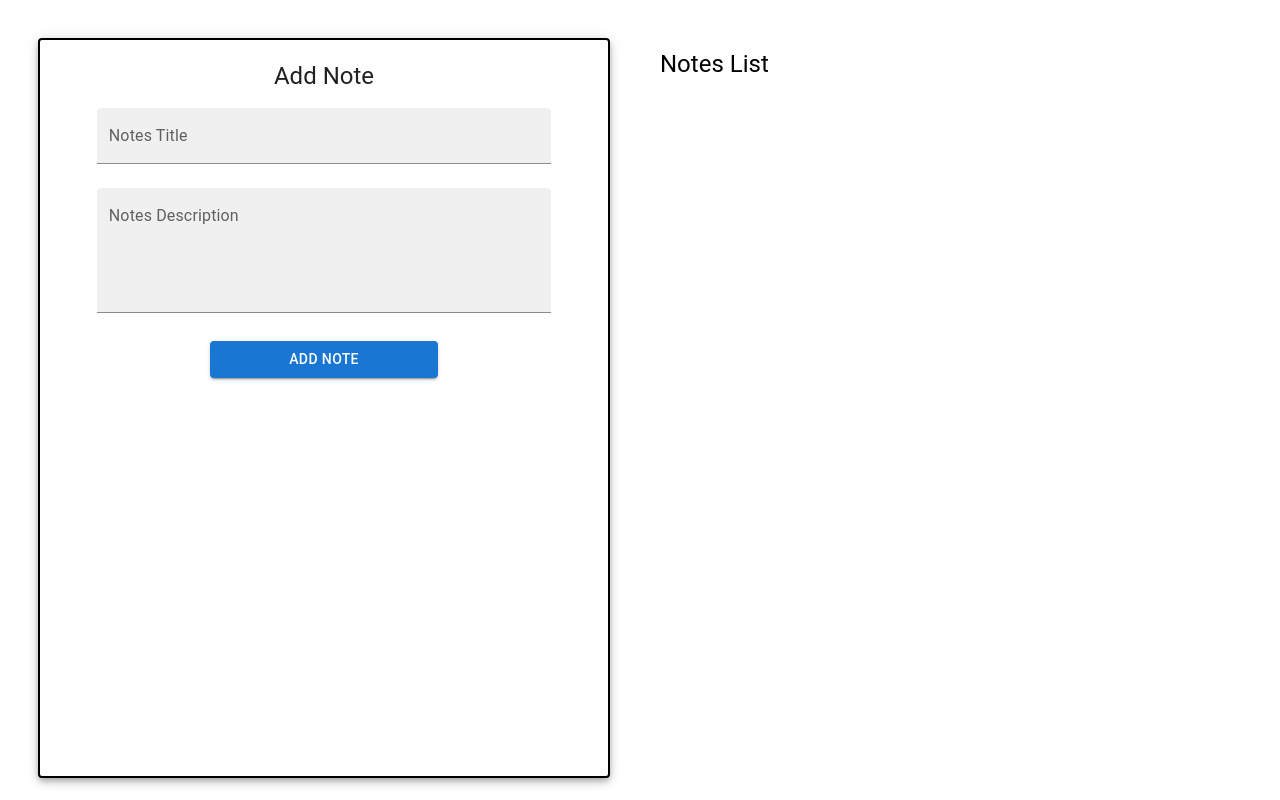
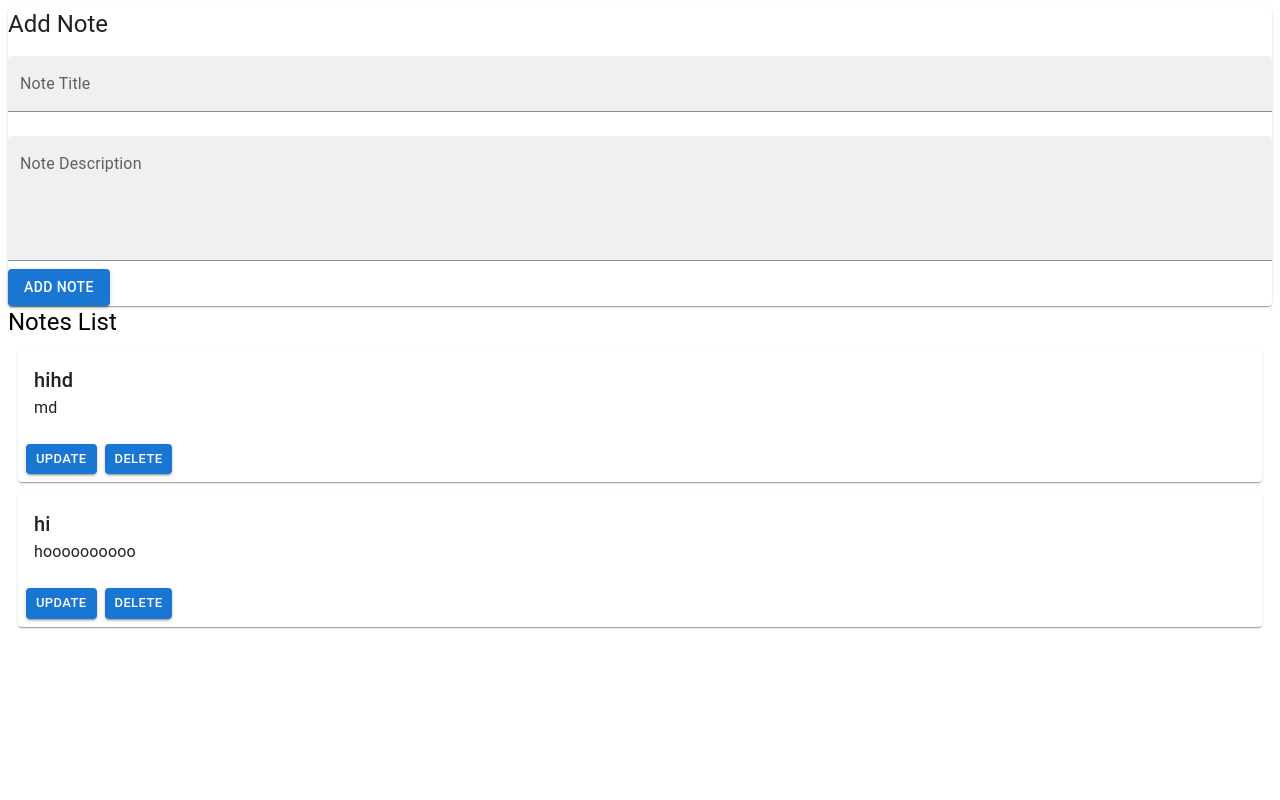
Before and after one commit to Haider00/myLatestProject, a Next.js app: page /notes in a window 1280 px wide. Built offline with nearby package versions, Linux system fonts and the light colour scheme; data requests are answered from the project's data file.

Commit message:
added RTK query in the project and also json-server implemented

```diff
--- a/package.json
+++ b/package.json
@@ -6,7 +6,8 @@
     "dev": "next dev",
     "build": "next build",
     "start": "next start",
-    "lint": "next lint"
+    "lint": "next lint",
+    "json-server": "json-server --watch src/pages/api/notesDB.json --port 3001"
   },
   "dependencies": {
     "@emotion/react": "^11.11.3",
@@ -16,6 +17,7 @@
     "next": "14.0.4",
     "react": "^18",
     "react-dom": "^18",
+    "react-query": "^3.39.3",
     "react-redux": "^9.0.4"
   }
 }
--- /dev/null
+++ b/src/pages/api/notesApi.js
@@ -0,0 +1,40 @@
+import { createApi, fetchBaseQuery } from '@reduxjs/toolkit/query/react';
+
+export const notes = createApi({
+    reducerPath: 'notesApi',
+    baseQuery: fetchBaseQuery({ baseUrl: 'http://localhost:3001' }),
+    tagTypes: ['Notes'],
+    endpoints: (builder) => ({
+      getNotes: builder.query({
+        query: () => 'notes',
+        providesTags:["Notes"]
+      }),
+      getNoteById: builder.query({
+        query: (id) => `notes/${id}`,
+      }),
+      createNote: builder.mutation({
+        query: (newNote) => ({
+          url: 'notes',
+          method: 'POST',
+          body: newNote,
+        }),
+        invalidatesTags:["Notes"],
+      }),
+      updateNote: builder.mutation({
+        query: ({ id, ...updates }) => ({
+          url: `notes/${id}`,
+          method: 'PUT',
+          body: updates,
+        }),
+      }),
+      deleteNote: builder.mutation({
+        query: (id) => ({
+          url: `notes/${id}`,
+          method: 'DELETE',
+        }),
+        invalidatesTags:["Notes"]
+      }),
+    }),
+  });
+
+  export const {useGetNotesQuery, useCreateNoteMutation, useUpdateNoteMutation, useGetNoteByIdQuery, useDeleteNoteMutation} = notes;
--- /dev/null
+++ b/src/pages/api/notesDB.json
@@ -0,0 +1,37 @@
+{
+  "users": [
+    {
+      "id": 1,
+      "firstName": "John",
+      "lastName": "doe",
+      "email": "john@example.com",
+      "password": "john123"
+    },
+    {
+      "firstName": "bob",
+      "lastName": "alice",
+      "email": "bob123@gmai.com",
+      "password": "bob12345",
+      "id": 2
+    },
+    {
+      "firstName": "yourname",
+      "lastName": "lastname",
+      "email": "john@gmail.com",
+      "password": "123456",
+      "id": 3
+    }
+  ],
+  "notes": [
+    {
+      "heading": "hihd",
+      "description": "md",
+      "id": 7
+    },
+    {
+      "heading": "hi",
+      "description": "hoooooooooo",
+      "id": 8
+    }
+  ]
+}
--- a/src/pages/api/usersapi.js
+++ b/src/pages/api/usersapi.js
@@ -1,40 +1,45 @@
 import { createApi, fetchBaseQuery } from '@reduxjs/toolkit/query/react';
 
-export const userApi = createApi({
-  reducerPath: 'userApi',
-  baseQuery: fetchBaseQuery({ baseUrl: '/api' }),
+export const users = createApi({
+  reducerPath: 'usersApi',
+  baseQuery: fetchBaseQuery({ baseUrl: 'http://localhost:3001' }),
   endpoints: (builder) => ({
-    addnotes: builder.mutation({
-      query: (newItems) => ({
-        url: '/notes',
+    getUsers: builder.query({
+      query: () => 'users',
+    }),
+    getUserId: builder.query({
+      query: (id) => `users/${id}`,
+    }),
+    getUserByEmail: builder.query({
+      query: (email) => `users/${email}`,
+    }),
+    createUser: builder.mutation({
+      query: (newUser) => ({
+        url: 'users',
         method: 'POST',
-        body: newItems,
+        body: newUser,
       }),
     }),
-    getNotes: builder.query({
-      query: (id) => ({
-        url: `notes/${id}`,
-        method:"GET"
+    updateUser: builder.mutation({
+      query: ({ id, ...updates }) => ({
+        url: `users/${id}`,
+        method: 'PUT',
+        body: updates,
       }),
     }),
-    updateNotes: builder.mutation({
+    deleteUser: builder.mutation({
       query: (id) => ({
-        url: `notes/${id}`,
-        method:"PATCH"
-      }),
-    }),
-    deleteNotes: builder.mutation({
-      query: (id) => ({
-        url: `notes/${id}`,
-        method:"DELETE"
+        url: `users/${id}`,
+        method: 'DELETE',
       }),
     }),
   }),
-});
+})
 
-export const {
-  useAddnotesMutation,
-  useGetNotesQuery,
-  useUpdateNotesMutation,
-  useDeleteNotesMutation
-} = userApi;
+
+/**
+ *
+ */
+
+
+export const {useCreateUserMutation,useGetUserByEmailQuery,useGetUsersQuery,useDeleteUserMutation,useGetUserIdQuery} = users;
--- a/src/pages/notes.js
+++ b/src/pages/notes.js
@@ -1,5 +1,4 @@
-import {useAddnotesMutation} from "./api/usersapi"
-import React, { useState } from "react";
+import React, { useState } from 'react';
 import {
   Grid,
   Typography,
@@ -9,97 +8,65 @@ import {
   Card,
   CardContent,
   CardActions,
-  Dialog,
-  DialogTitle,
-  DialogContent,
-  DialogActions,
-} from "@mui/material";
+} from '@mui/material';
+
+import { useCreateNoteMutation, useDeleteNoteMutation, useGetNoteByIdQuery, useGetNotesQuery, useUpdateNoteMutation } from './api/notesApi';
+
+const Notes = () => {
+
+  const [createNote] = useCreateNoteMutation();
+  const [updateNote] = useUpdateNoteMutation();
+  const [deleteNote] = useDeleteNoteMutation();
+  const [heading, setHeading] = useState('');
+  const [description, setDescription] = useState('');
+
+  const {isLoading,isError, isSuccess, data,error} = useGetNotesQuery("");
 
 
-const Notes = () => {
-  const [notesList, setNotesList] = useState([]);
-  const [heading, setHeading] = useState("");
-  const [description, setDescription] = useState("");
-  const [updateNoteId, setUpdateNoteId] = useState(null);
-  const [openUpdateDialog, setOpenUpdateDialog] = useState(false);
-  const [updateHeading, setUpdateHeading] = useState("");
-  const [updateDescription, setUpdateDescription] = useState("");
+ const handleCreateNote = async () => {
+  if (heading.trim() === '' || description.trim() === '') {
+        return;
+      }
+   const newNote = { heading, description };
+   await createNote(newNote);
+   setDescription('');
+   setHeading('');
 
-  const addNoteMutation = useAddnotesMutation();
+ };
 
-  const handleAddNote = async () => {
-    if (heading.trim() === "" || description.trim() === "") {
-      return;
-    }
-    const newNote = {
-        id: Date.now(),
-        heading: heading,
-        description: description,
-    };
-    const { data } = await addNoteMutation.mutateAsync(newNote);
+ const handleUpdateNote = async (id) => {
+     const updatedHeading = prompt('Enter updated heading:');
+    const updatedDescription = prompt('Enter updated description:');
 
-    setNotesList((prevNotesList) => [...prevNotesList, newNote]);
+    if (updatedHeading !== null && updatedDescription !== null) {
+    const updatedNote = { heading: updatedHeading, desc: updatedDescription };
+   await updateNote({ id, ...updatedNote });
+     }
 
-    setHeading("");
-    setDescription("");
-  };
+ };
 
-  const handleUpdateNote = (id) => {
-    const noteToUpdate = notesList.find((note) => note.id === id);
+ const handleDeleteNote = async (id) => {
+   await deleteNote(id);
+ };
 
-    setUpdateHeading(noteToUpdate.heading);
-    setUpdateDescription(noteToUpdate.description);
 
-    setUpdateNoteId(id);
 
-    setOpenUpdateDialog(true);
-  };
-
-  const handleDialogClose = () => {
-    setUpdateHeading("");
-    setUpdateDescription("");
-    setUpdateNoteId(null);
-    setOpenUpdateDialog(false);
-  };
-
-  const handleUpdateNoteDialog = () => {
-    const updatedNotesList = notesList.map((note) =>
-      note.id === updateNoteId
-        ? { ...note, heading: updateHeading, description: updateDescription }
-        : note
-    );
-
-    setNotesList(updatedNotesList);
-
-    setOpenUpdateDialog(false);
-  };
-
-  const handleDeleteNote = (id) => {
-    const updatedNotesList = notesList.filter((note) => note.id !== id);
-
-    setNotesList(updatedNotesList);
-  };
 
   return (
-    <Grid container sx={{ height: "97vh" }}>
-      {/* Left side: Add Note */}
-      <Grid item xs={12} md={6} sx={{ padding: "30px" }}>
-        <Paper
-          elevation={5}
-          sx={{ textAlign: "center", height: "100%", paddingTop: "20px", border:"2px solid black" }}
-        >
+    <Grid container>
+      <Grid item xs={12}>
+        <Paper>
           <Typography variant="h5">Add Note</Typography>
           <TextField
-            label="Notes Title"
+            label="Note Title"
             variant="filled"
             margin="normal"
             fullWidth
             value={heading}
             onChange={(e) => setHeading(e.target.value)}
-            sx={{ width: "80%" }}
           />
           <TextField
-            label="Notes Description"
+            label="Note Description"
             variant="filled"
             margin="normal"
             fullWidth
@@ -107,32 +74,17 @@ const Notes = () => {
             rows={4}
             value={description}
             onChange={(e) => setDescription(e.target.value)}
-            sx={{ width: "80%", borderRadius: "8px" }}
           />
-          <Button
-            variant="contained"
-            color="primary"
-            onClick={handleAddNote}
-            sx={{ marginTop: "20px", width: "40%" }}
-          >
+          <Button variant="contained" color="primary" onClick={handleCreateNote}>
             Add Note
           </Button>
         </Paper>
       </Grid>
-
-      {/* Right side: List of Notes */}
-      <Grid
-        item
-        xs={12}
-        md={6}
-        sx={{ padding: "20px", overflowY: "auto", maxHeight: "97vh" }}
-      >
-        <Typography sx={{ mt: "20px"}} variant="h5">
-          Notes List
-        </Typography>
+      <Grid item xs={12}>
+        <Typography variant="h5">Notes List</Typography>
         <div>
-          {notesList.map((note) => (
-            <Card key={note.id} sx={{ marginTop: "10px" }}>
+          { isSuccess? data?.map((note) => (
+            <Card key={note.id} style={{ margin: '10px' }}>
               <CardContent>
                 <Typography variant="h6">{note.heading}</Typography>
                 <Typography>{note.description}</Typography>
@@ -156,42 +108,15 @@ const Notes = () => {
                 </Button>
               </CardActions>
             </Card>
-          ))}
+          ))
+        :(
+          <Typography variant="body2" color="textSecondary">
+            Loading notes...
+          </Typography>
+        )
+        }
         </div>
       </Grid>
-
-      {/* Update Note Dialog */}
-      <Dialog open={openUpdateDialog} onClose={handleDialogClose}>
-        <DialogTitle>Update Note</DialogTitle>
-        <DialogContent>
-          <TextField
-            label="Notes Heading"
-            variant="outlined"
-            margin="normal"
-            fullWidth
-            value={updateHeading}
-            onChange={(e) => setUpdateHeading(e.target.value)}
-          />
-          <TextField
-            label="Notes Description"
-            variant="outlined"
-            margin="normal"
-            fullWidth
-            multiline
-            rows={4}
-            value={updateDescription}
-            onChange={(e) => setUpdateDescription(e.target.value)}
-          />
-        </DialogContent>
-        <DialogActions>
-          <Button color="primary" onClick={handleDialogClose}>
-            Cancel
-          </Button>
-          <Button color="primary" onClick={handleUpdateNoteDialog}>
-            Update
-          </Button>
-        </DialogActions>
-      </Dialog>
     </Grid>
   );
 };
--- a/src/store.js
+++ b/src/store.js
@@ -1,14 +1,15 @@
-import { configureStore } from '@reduxjs/toolkit'
-import { setupListeners } from '@reduxjs/toolkit/query'
-import { userApi } from './pages/api/usersapi'
+import { configureStore } from '@reduxjs/toolkit';
+import { setupListeners } from '@reduxjs/toolkit/query/react';
 
+import { notes } from './pages/api/notesApi';
+import { users } from './pages/api/usersapi';
 export const store = configureStore({
   reducer: {
-    [userApi.reducerPath]: userApi.reducer,
+    [users.reducerPath]: users.reducer,
+    [notes.reducerPath]: notes.reducer,
   },
+  middleware: (getDefaultMiddleware) =>
+    getDefaultMiddleware().concat(users.middleware, notes.middleware),
+});
 
-  middleware: (getDefaultMiddleware) =>
-    getDefaultMiddleware().concat(userApi.middleware),
-})
-
-setupListeners(store.dispatch)
+setupListeners(store.dispatch);
```
Also changed, not shown: src/pages/_app.js (+5 -2 lines), src/pages/index.js (+32 -10 lines), src/pages/signup.js (+8 -2 lines), 1 other file (tests, documents, lock files or other folders).
